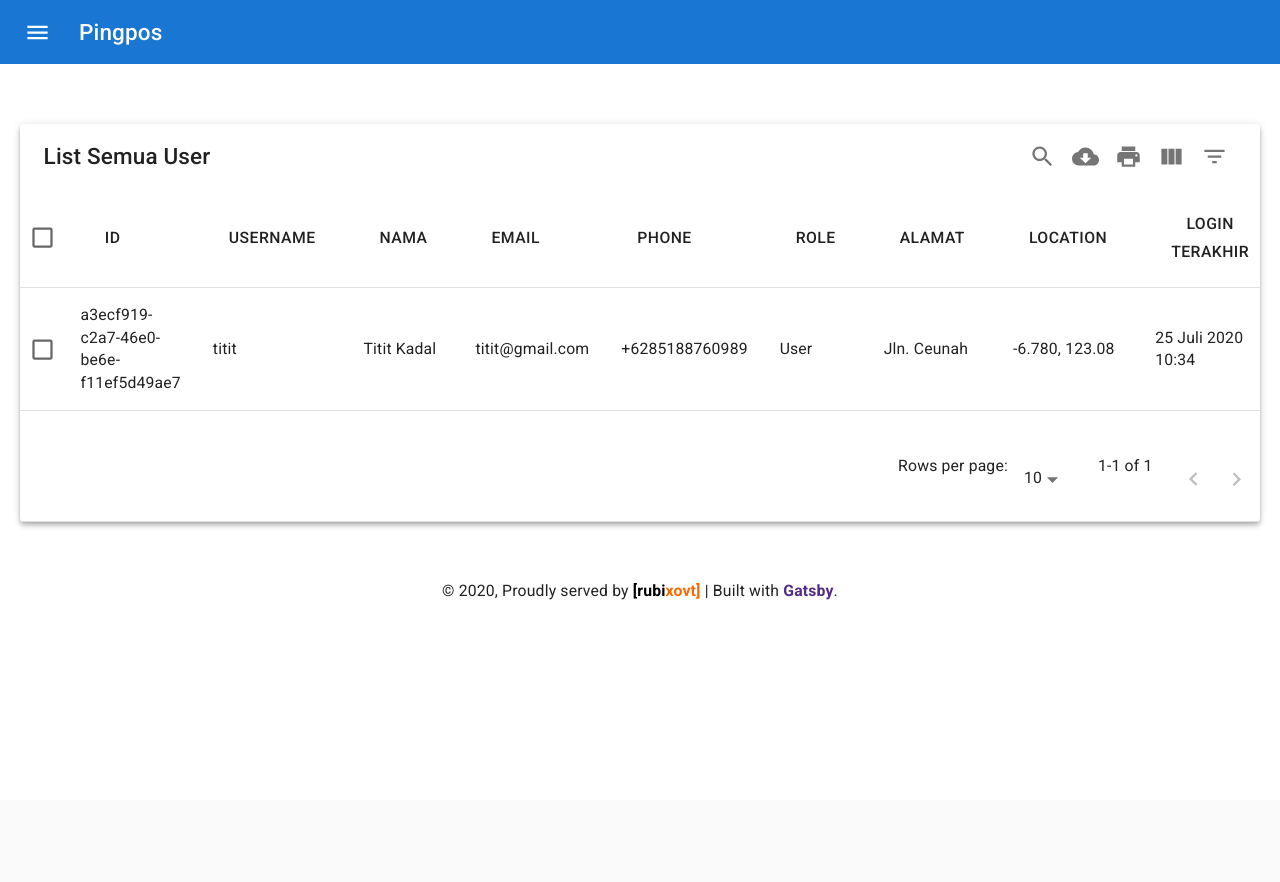
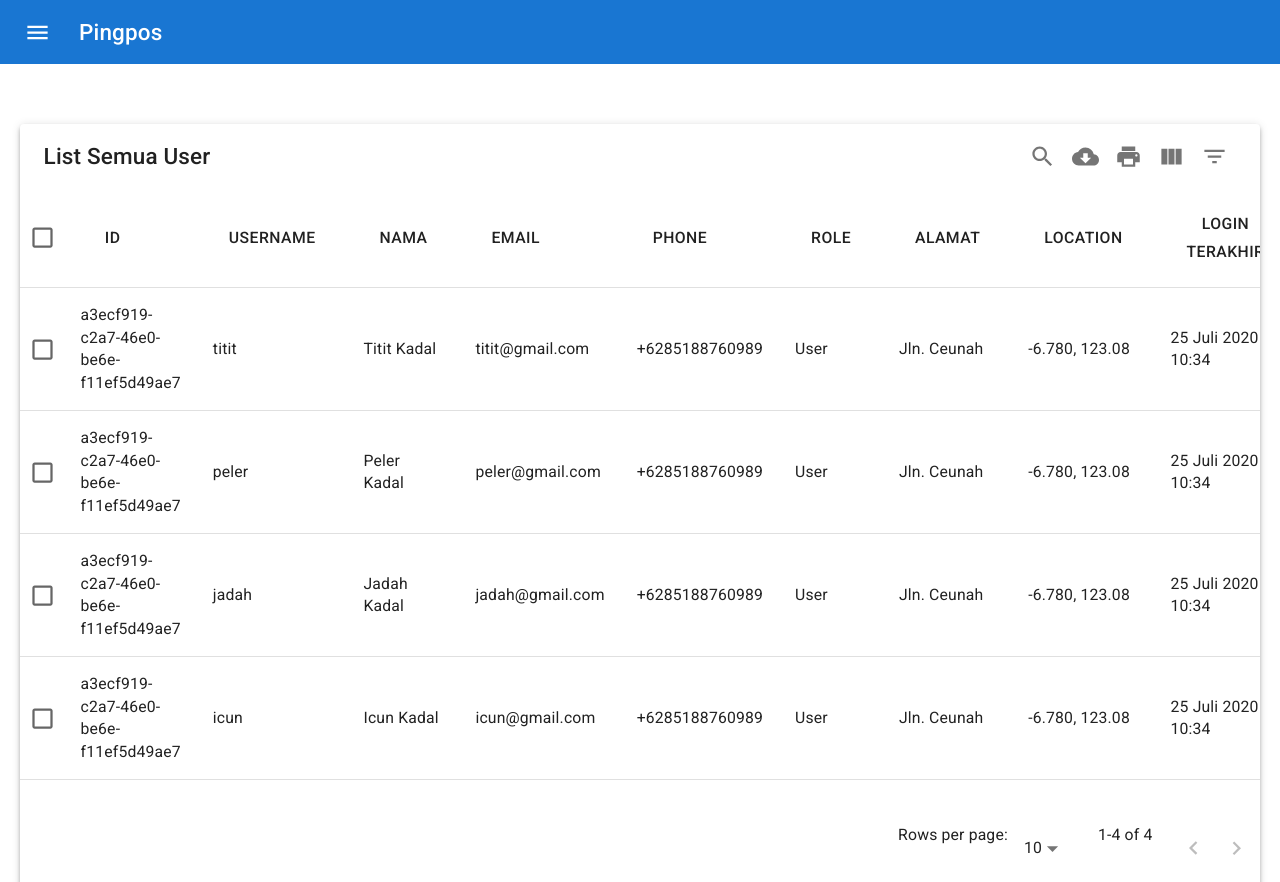
Before and after one commit to padulkemid/pingvent-client, a Gatsby site: page /user in a window 1280 px wide. Shown: the top 882 px of the page. Before the commit the page ends 800 px from the top, so only its background shows below. Built offline with nearby package versions, Linux system fonts and the light colour scheme; Gatsby itself is replaced by a stand-in of ours.

Commit message:
change edit string

```diff
--- a/src/components/user_table.js
+++ b/src/components/user_table.js
@@ -69,6 +69,39 @@ export default () => {
       'titit',
       'Titit Kadal',
       'titit@gmail.com',
+      '+6285188760989',
+      'user',
+      'Jln. Ceunah',
+      '-6.780, 123.08',
+      '25 Juli 2020 10:34',
+    ],
+    [
+      'a3ecf919-c2a7-46e0-be6e-f11ef5d49ae7',
+      'peler',
+      'Peler Kadal',
+      'peler@gmail.com',
+      '+6285188760989',
+      'user',
+      'Jln. Ceunah',
+      '-6.780, 123.08',
+      '25 Juli 2020 10:34',
+    ],
+    [
+      'a3ecf919-c2a7-46e0-be6e-f11ef5d49ae7',
+      'jadah',
+      'Jadah Kadal',
+      'jadah@gmail.com',
+      '+6285188760989',
+      'user',
+      'Jln. Ceunah',
+      '-6.780, 123.08',
+      '25 Juli 2020 10:34',
+    ],
+    [
+      'a3ecf919-c2a7-46e0-be6e-f11ef5d49ae7',
+      'icun',
+      'Icun Kadal',
+      'icun@gmail.com',
       '+6285188760989',
       'user',
       'Jln. Ceunah',
```
